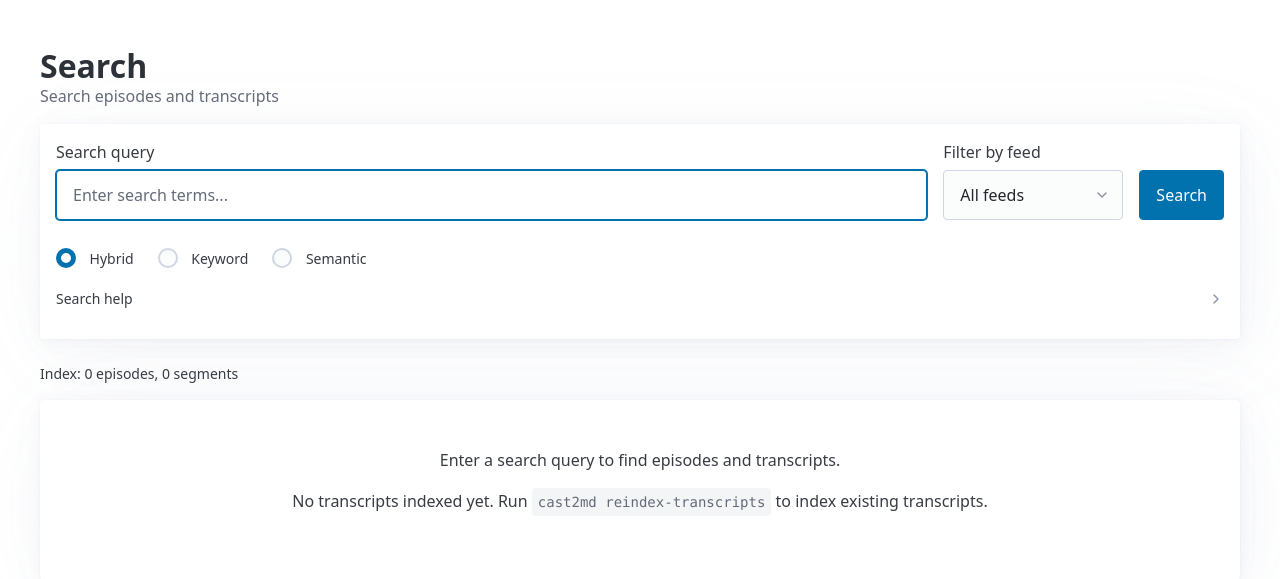
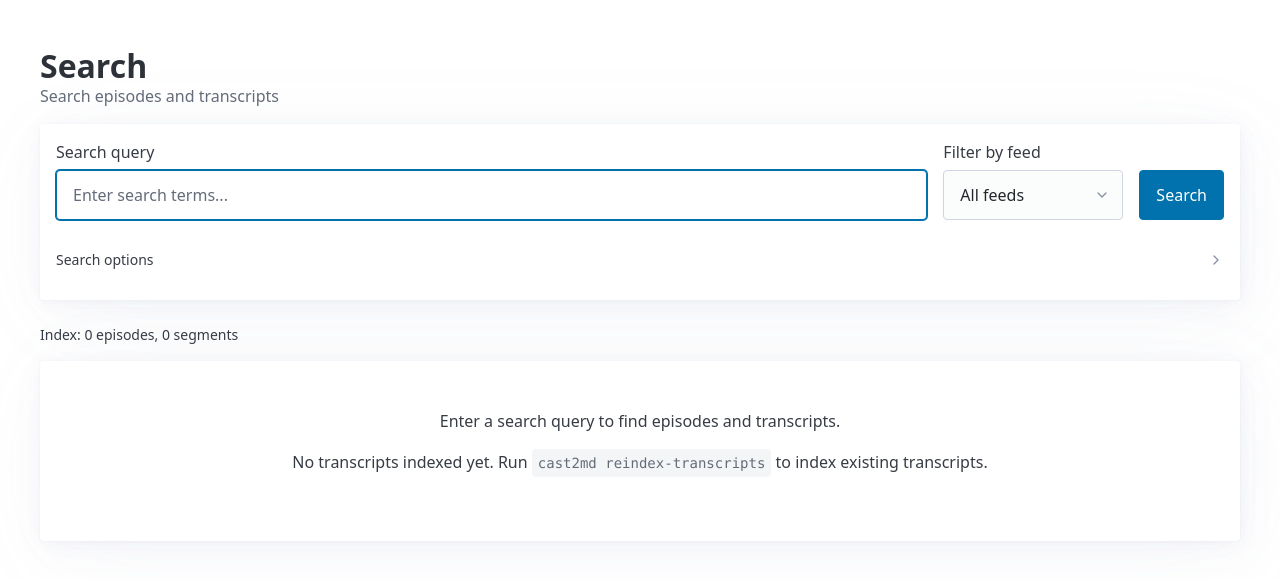
Before and after one commit to meltforce/cast2md, a FastAPI app: page /search in a window 1280 px wide. Shown: the part 56-635 px from the top of the page. Run offline with FastAPI, Linux system fonts and the light colour scheme; data comes from the database, SQL or seed files in the repository; data that the repository does not hold is empty; some libraries are stand-ins or nearby versions.

Commit message:
Move search mode selector into collapsible options section
Cleaner default UI - power users can expand "Search options" to
change modes if needed.

Co-Authored-By: Claude Opus 4.5 <noreply@anthropic.com>

```diff
--- a/src/cast2md/templates/search.html
+++ b/src/cast2md/templates/search.html
@@ -28,29 +28,24 @@
             <button type="submit">Search</button>
         </div>
     </form>
-    <div style="margin-top: 0.75rem; display: flex; gap: 1.5rem; flex-wrap: wrap; font-size: 0.875rem;">
+    <details style="margin-top: 1rem;">
+        <summary style="cursor: pointer; font-size: 0.875rem;">Search options</summary>
+        <div style="padding: 0.5rem; font-size: 0.875rem; color: var(--muted-color);">
+            <p style="margin: 0 0 0.5rem;"><strong>Search mode:</strong></p>
+            <div style="margin-bottom: 0.75rem; display: flex; gap: 1.5rem; flex-wrap: wrap;">
                 <label style="display: flex; align-items: center; gap: 0.35rem; cursor: pointer;">
                     <input type="radio" name="mode" value="hybrid" {% if mode == 'hybrid' %}checked{% endif %} form="search-form">
-            <span>Hybrid</span>
+                    <span>Hybrid (recommended)</span>
                 </label>
                 <label style="display: flex; align-items: center; gap: 0.35rem; cursor: pointer;">
                     <input type="radio" name="mode" value="keyword" {% if mode == 'keyword' %}checked{% endif %} form="search-form">
-            <span>Keyword</span>
+                    <span>Keyword only</span>
                 </label>
                 <label style="display: flex; align-items: center; gap: 0.35rem; cursor: pointer;">
                     <input type="radio" name="mode" value="semantic" {% if mode == 'semantic' %}checked{% endif %} form="search-form">
-            <span>Semantic</span>
+                    <span>Semantic only</span>
                 </label>
             </div>
-    <details style="margin-top: 1rem;">
-        <summary style="cursor: pointer; font-size: 0.875rem;">Search help</summary>
-        <div style="padding: 0.5rem; font-size: 0.875rem; color: var(--muted-color);">
-            <p style="margin: 0 0 0.5rem;"><strong>Search modes:</strong></p>
-            <ul style="margin: 0 0 0.75rem;">
-                <li><strong>Hybrid</strong> - Combines keyword and semantic search for best results</li>
-                <li><strong>Keyword</strong> - Traditional full-text search (exact word matching)</li>
-                <li><strong>Semantic</strong> - Finds related content even without exact matches</li>
-            </ul>
             <p style="margin: 0 0 0.5rem;"><strong>Keyword syntax:</strong></p>
             <ul style="margin: 0;">
                 <li><code>kubernetes</code> - Simple search</li>
```
Lines whose indentation alone changed are shown as unchanged.
